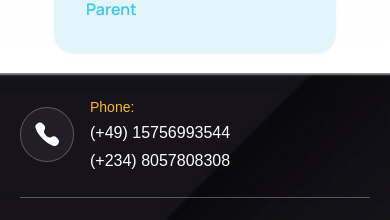
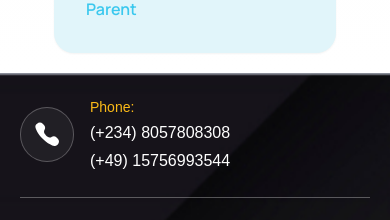
Before and after one commit to hafsat-max/little_luminaries, a Next.js app: page / in a window 390 px wide. Shown: the part 7780-8000 px from the top of the page. Built offline with nearby package versions, Linux system fonts and the light colour scheme; a web font is replaced by a local one.

Commit message:
fix: added phone numbers

```diff
--- a/components/sections/footer.tsx
+++ b/components/sections/footer.tsx
@@ -21,10 +21,10 @@ export const Footer = () => {
           <div className="flex flex-col gap-1">
             <p className="text-orange xl:text-base text-sm">Phone:</p>
             <p className="xl:text-xl text-base font-medium text-white">
-              (+49) 15756993544
+              (+234) 8057808308
             </p>
             <p className="xl:text-xl text-base font-medium text-white">
-              (+234) 8057808308
+              (+49) 15756993544
             </p>
           </div>
         </div>
```
